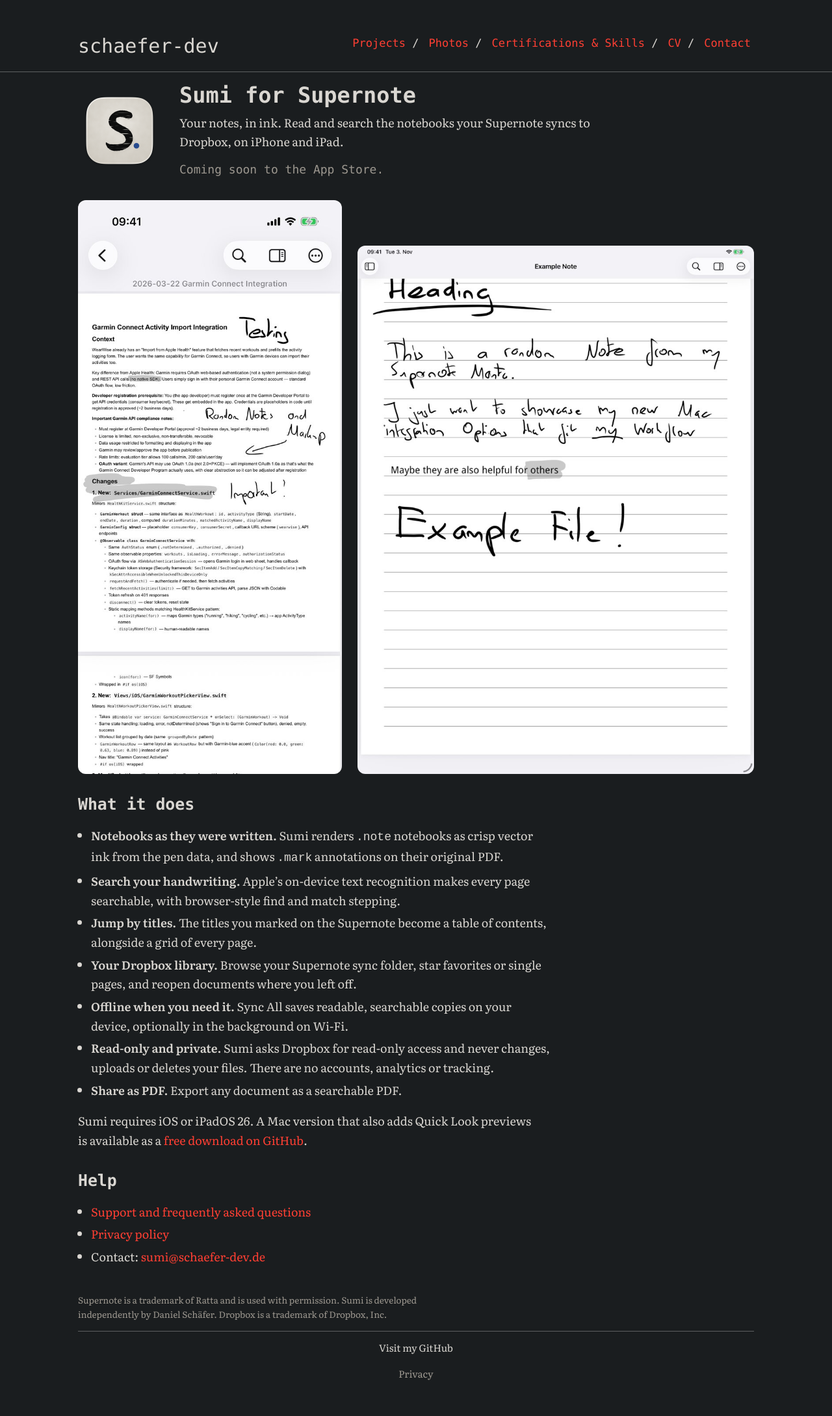
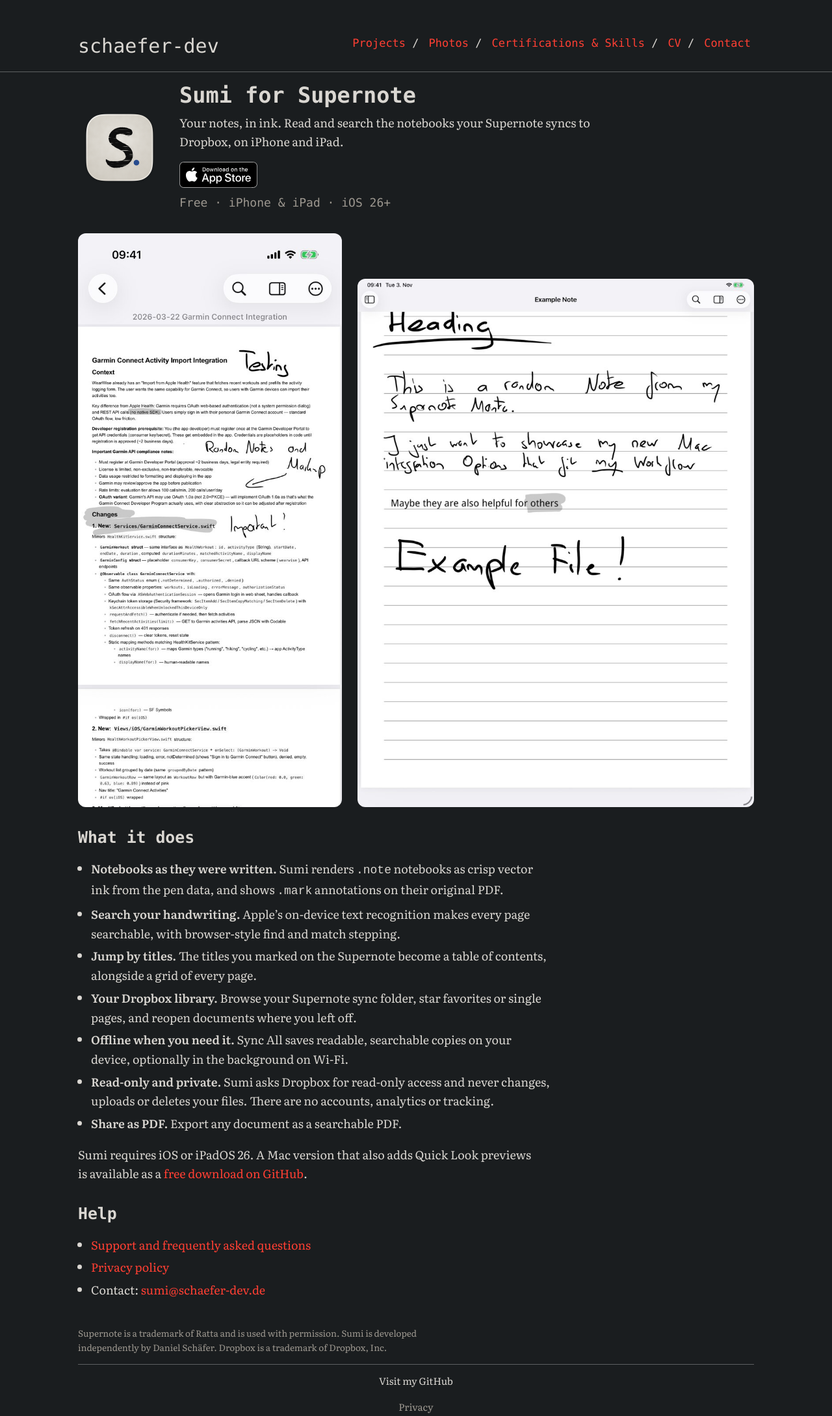
Before and after one commit to schaefer-dev/schaefer-dev.github.io, a Jekyll site: the page built from sumi/index.md, in a window 1280 px wide. Shown: the whole page at 65% size. Built offline with Jekyll 4.4.1, drawn with Linux system fonts in a browser that asks for light colours; some web fonts are replaced; before the commit the page ends 2127 px from its top, so only the background shows below that.

Commit message:
Linked Sumi on the App Store with a badge and a Smart App Banner.

```diff
--- a/_data/personal_projects.yml
+++ b/_data/personal_projects.yml
@@ -57,7 +57,7 @@
   description: |
     My Supernote e-ink tablet syncs `.note` notebooks and `.pdf.mark` annotations, but neither macOS nor iOS can open them. Sumi for Supernote makes these files feel native on all my Apple devices. Under the hood a shared Swift package parses the proprietary file format, decodes the layer bitmaps and renders handwriting as crisp vector strokes from the notebook's own pen data. Apple's on-device Vision text recognition adds an invisible text layer, so handwriting becomes searchable and copyable, and titles marked on the device become a table of contents.
 
-    On the Mac, notebooks open with a double-click, either in Sumi's own window or as generated PDFs in Apple's Preview, and preview with Space through a Quick Look extension. Sumi's window additionally supports live reload while writing on the device and a calibrated measuring tool for floor plans. On iPhone and iPad, a SwiftUI app reads the Supernote library from Dropbox with read-only access, keeps it available offline, and adds handwriting search, page titles, bookmarks, favorites and PDF export. There are no accounts and no tracking, everything is rendered on the device, Mac releases are shipped as signed and notarized DMGs, and the iOS app is [heading to the App Store](/sumi/).
+    On the Mac, notebooks open with a double-click, either in Sumi's own window or as generated PDFs in Apple's Preview, and preview with Space through a Quick Look extension. Sumi's window additionally supports live reload while writing on the device and a calibrated measuring tool for floor plans. On iPhone and iPad, a SwiftUI app reads the Supernote library from Dropbox with read-only access, keeps it available offline, and adds handwriting search, page titles, bookmarks, favorites and PDF export. There are no accounts and no tracking, everything is rendered on the device, Mac releases are shipped as signed and notarized DMGs, and the iOS app is available [free on the App Store](https://apps.apple.com/app/id6831759227).
 
 - id: bird-radar
   title: "Bird Radar"
--- a/_layouts/default.html
+++ b/_layouts/default.html
@@ -21,6 +21,9 @@
         {% assign url = site.url | append: site.baseurl | append: page.url %}
     {% endif %}
     <meta name="description" content="{{ desc }}">
+    {% if page.apple_app_id %}
+        <meta name="apple-itunes-app" content="app-id={{ page.apple_app_id }}">
+    {% endif %}
     <link rel="alternate" type="application/rss+xml" title="{{ site.title }} RSS" href="/feed.xml" />
     <link rel="stylesheet" href="{{ site.baseurl }}/css/main.css">
     {% if site.favicon %}
--- a/_sass/_sumi.scss
+++ b/_sass/_sumi.scss
@@ -16,8 +16,14 @@
     border-radius: 28px;
 }
 .sumi-tagline { margin: 0; max-width: 60ch; }
+.sumi-badge { margin: 1rem 0 0 0; line-height: 0; }
+.content .sumi-badge img {
+    height: 40px;
+    width: auto;
+    display: inline-block;
+}
 .sumi-availability {
-    margin: 0.8rem 0 0 0;
+    margin: 0.5rem 0 0 0;
     font-family: $font-mono;
     color: var(--muted);
 }
--- a/sumi/index.md
+++ b/sumi/index.md
@@ -10,8 +11,8 @@ permalink: /sumi/
   <div>
     <h1>Sumi for Supernote</h1>
     <p class="sumi-tagline">Your notes, in ink. Read and search the notebooks your Supernote syncs to Dropbox, on iPhone and iPad.</p>
-    <!-- Replace with the App Store badge and link once the app is live. -->
-    <p class="sumi-availability">Coming soon to the App Store.</p>
+    <p class="sumi-badge"><a href="https://apps.apple.com/app/id6831759227"><img src="/assets/sumi/app-store-badge.svg" alt="Download on the App Store" height="40"></a></p>
+    <p class="sumi-availability">Free · iPhone &amp; iPad · iOS 26+</p>
   </div>
 </div>
 
```
Also changed, not shown: other parts of sumi/index.md (+1 -0 lines), sumi/support.md (+1 -0 lines), assets/sumi/app-store-badge.svg (added).
